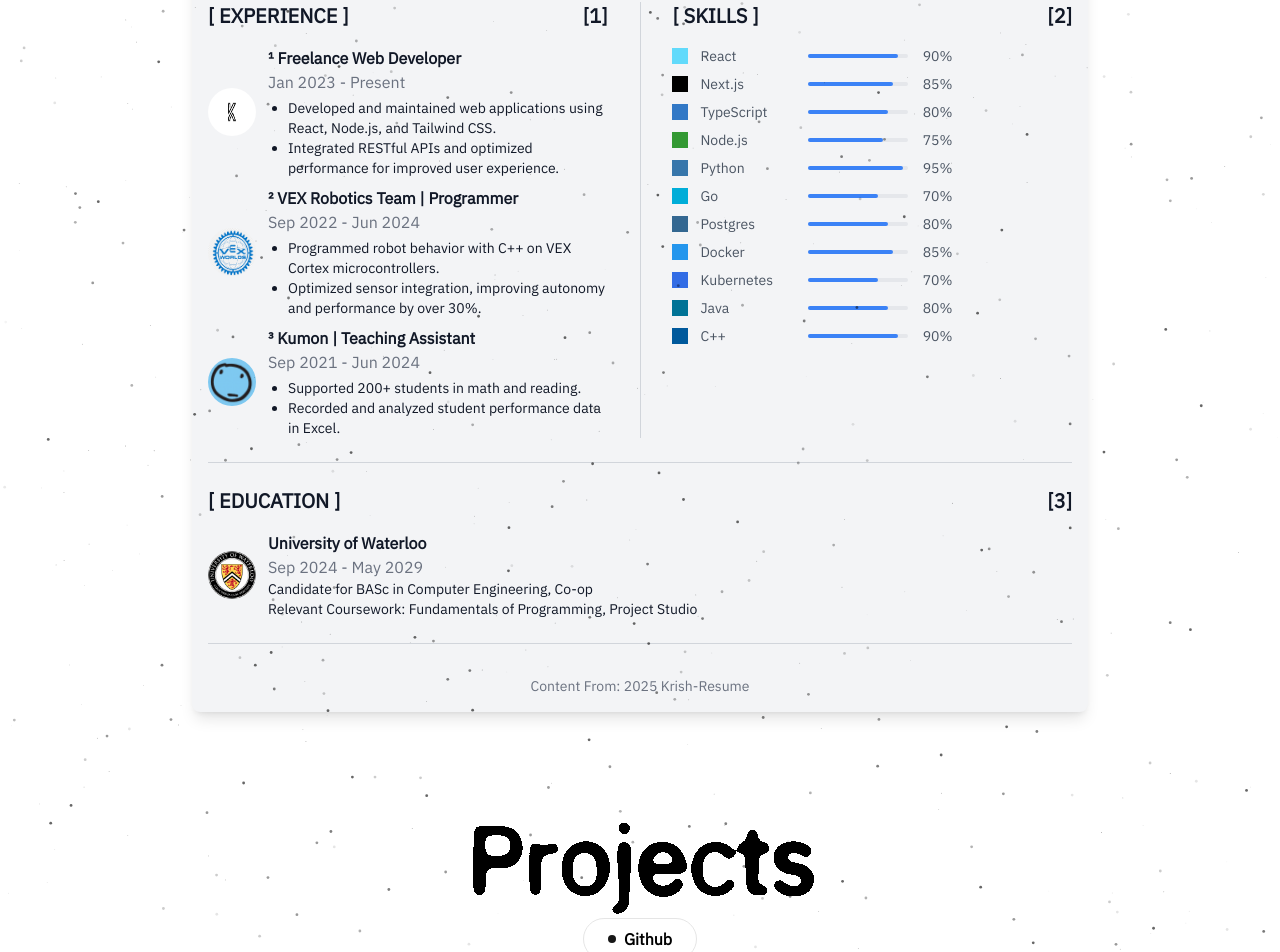
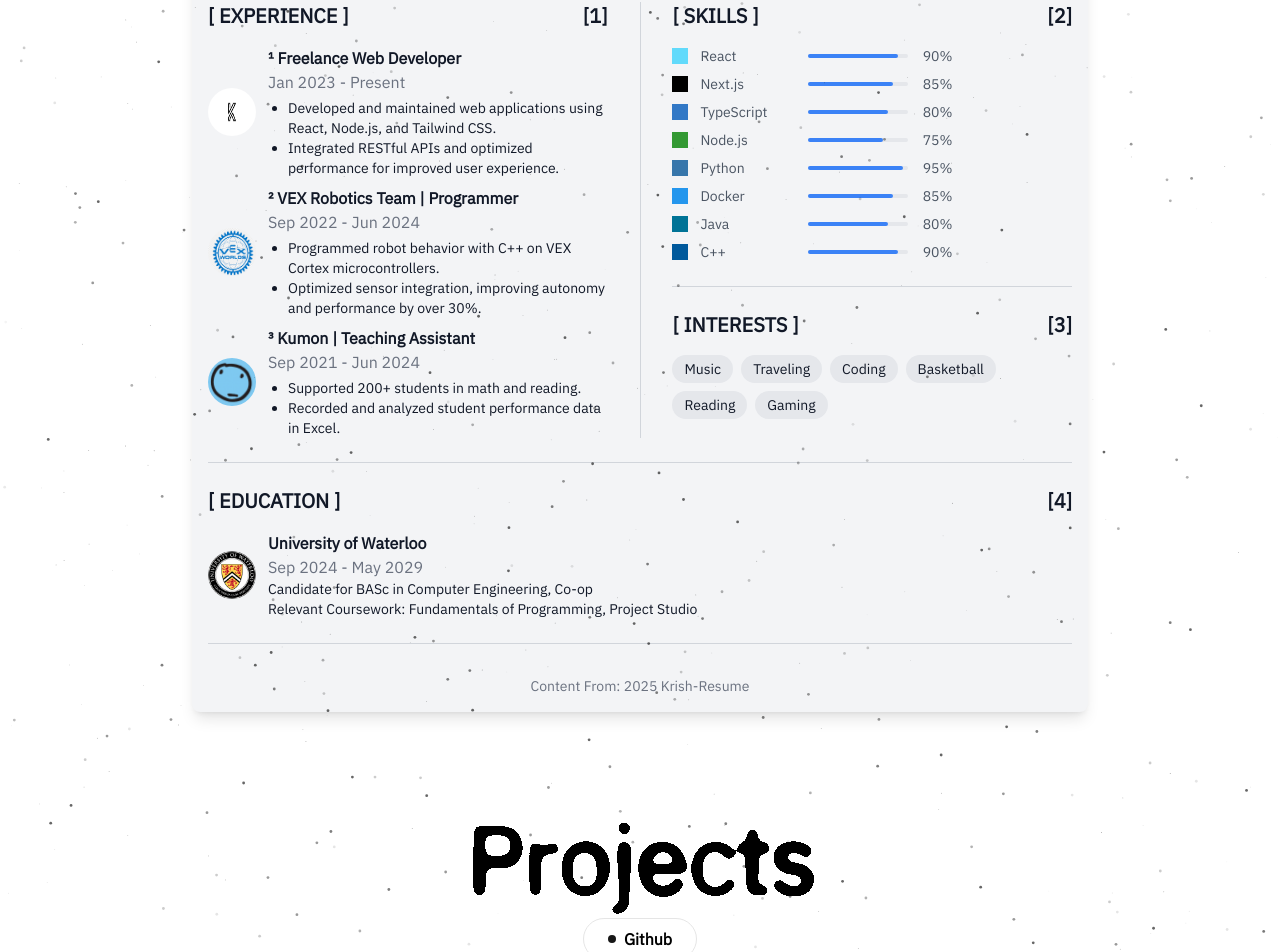
Before and after one commit to Krishpraj/my-portfolio, a Next.js app: page / in a window 1280 px wide. Shown: the part 2819-3771 px from the top of the page. Built offline with nearby package versions, Linux system fonts and the light colour scheme.

Commit message:
Add interests section to resume component and update styling for dark mode

```diff
--- a/src/components/ui/resume-section.tsx
+++ b/src/components/ui/resume-section.tsx
@@ -15,10 +15,7 @@ const skillLevels = [
   { skill: "TypeScript", level: 80 },
   { skill: "Node.js", level: 75 },
   { skill: "Python", level: 95 },
-  { skill: "Go", level: 70 },
-  { skill: "Postgres", level: 80 },
   { skill: "Docker", level: 85 },
-  { skill: "Kubernetes", level: 70 },
   { skill: "Java", level: 80 },
   { skill: "C++", level: 90 },
 ];
@@ -28,19 +25,25 @@ const skillColors: { [key: string]: string } = {
   TypeScript: "#3178C6",
   "Node.js": "#339933",
   Python: "#3776AB",
-  Go: "#00ADD8",
-  Postgres: "#336791",
   Docker: "#2496ED",
-  Kubernetes: "#326CE5",
   Java: "#007396",
   "C++": "#00599C",
 };
+
+const interests = [
+  "Music",
+  "Traveling",
+  "Coding",
+  "Basketball",
+  "Reading",
+  "Gaming"
+];
 
 const Resume: React.FC<ResumeProps> = ({ darkMode }) => {
   const [audienceType, setAudienceType] = useState<'recruiter' | 'engineer' | 'classmate'>('recruiter');
 
   return (
-    <div className={`${darkMode ? "bg-black text-black" : "bg-white text-gray-900"} min-h-screen flex items-center justify-center`}>
+    <div className={`${darkMode ? "bg-black text-white" : "bg-white text-gray-900"} min-h-screen flex items-center justify-center`}>
       <div className="max-w-4xl w-full p-4 bg-gray-100 dark:bg-gray-800 rounded-lg shadow-lg">
         {/* Header */}
 
@@ -146,6 +149,24 @@ const Resume: React.FC<ResumeProps> = ({ darkMode }) => {
                 </div>
               ))}
             </div>
+
+            <hr className="my-6 border-gray-300 dark:border-gray-700" />
+
+            {/* Interests Section */}
+            <section className="mt-6">
+              <h2 className="text-xl font-semibold mb-4 flex items-center">
+                <span>[ INTERESTS ]</span>
+                <span className="flex-1 mx-2"></span>
+                <span>[3]</span>
+              </h2>
+              <div className="flex flex-wrap gap-2">
+                {interests.map(interest => (
+                  <span key={interest} className="px-3 py-1 bg-gray-200 dark:bg-gray-700 text-gray-900 dark:text-white rounded-full text-sm">
+                    {interest}
+                  </span>
+                ))}
+              </div>
+            </section>
           </div>
         </section>
 
@@ -156,7 +177,7 @@ const Resume: React.FC<ResumeProps> = ({ darkMode }) => {
             <h2 className="text-xl font-semibold mb-4 flex items-center">
             <span>[ EDUCATION ]</span>
             <span className="flex-1 mx-2 "></span>
-            <span>[3]</span>
+            <span>[4]</span>
             </h2>
           <div className="flex items-center space-x-3">
             <img src={universityOfWaterlooImage.src} alt="University of Waterloo" className="w-12 h-12 rounded-full" />
```
